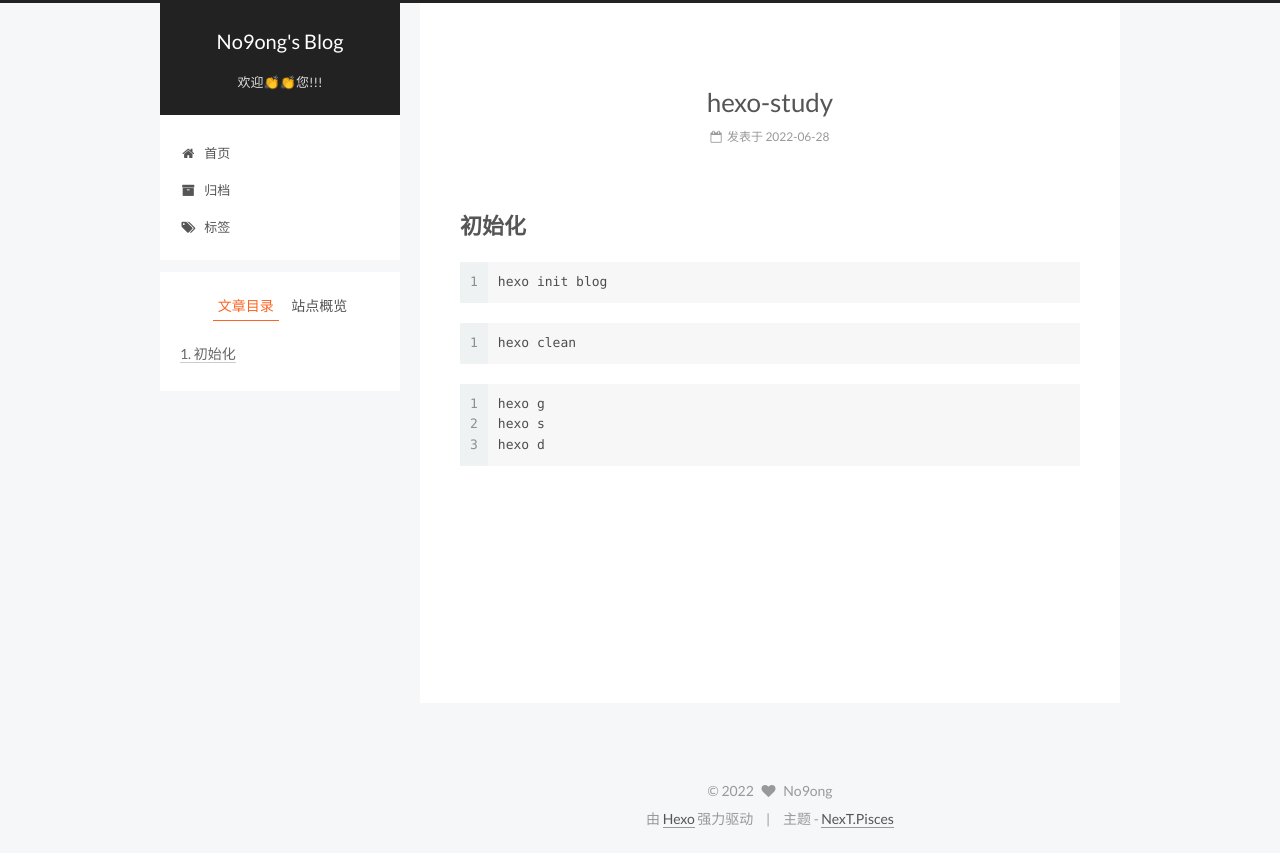
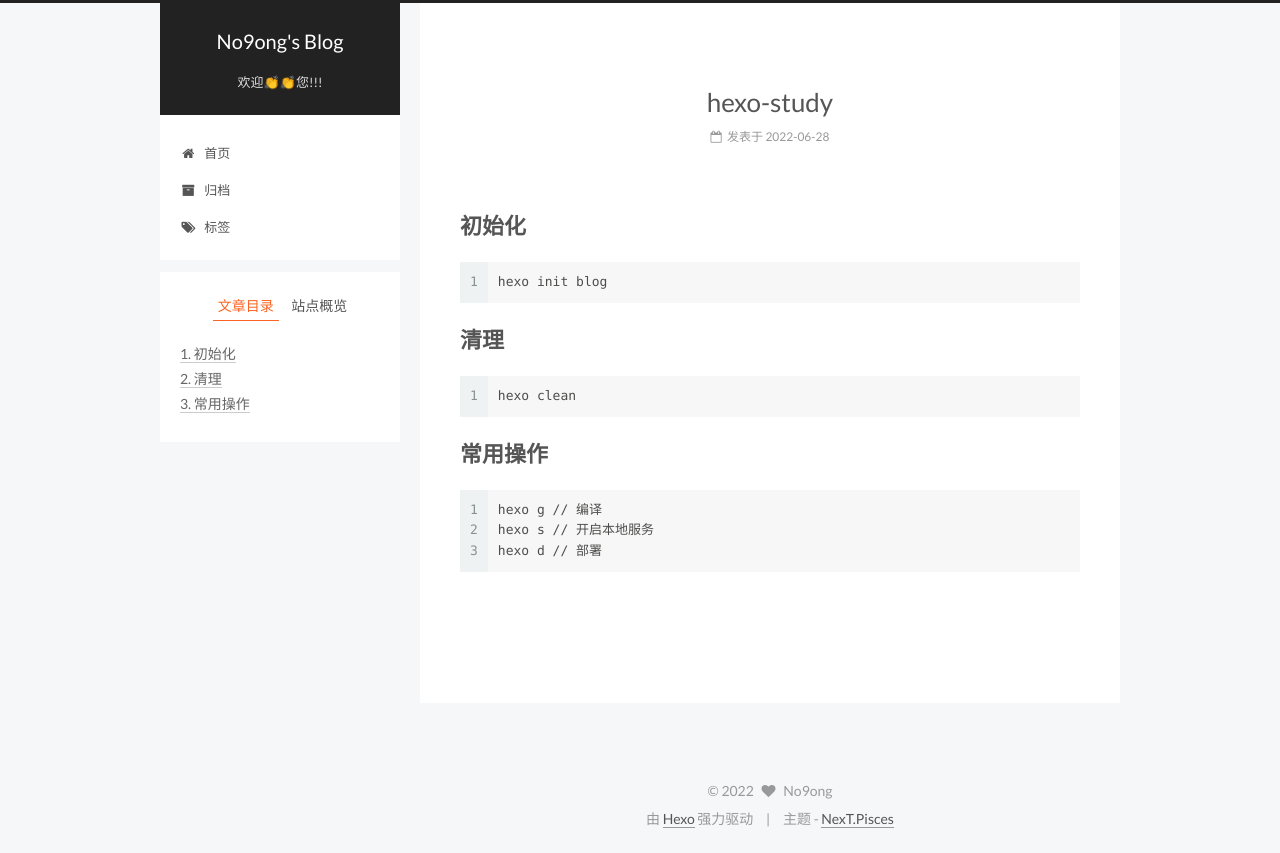
Before and after one commit to no9ong/no9ong.github.io, a plain HTML site: page 2022/06/28/hexo-study/index.html in a window 1280 px wide. Drawn offline with Linux system fonts and the light colour scheme.

Commit message:
Site updated: 2022-06-28 01:44:27

```diff
--- a/2022/06/28/hexo-study/index.html
+++ b/2022/06/28/hexo-study/index.html
@@ -94,15 +94,15 @@
 
 
 
-<meta name="description" content="初始化1hexo init blog  1hexo clean   123hexo ghexo shexo d">
+<meta name="description" content="初始化1hexo init blog 清理1hexo clean  常用操作123hexo g &#x2F;&#x2F; 编译hexo s &#x2F;&#x2F; 开启本地服务hexo d &#x2F;&#x2F; 部署">
 <meta property="og:type" content="article">
 <meta property="og:title" content="hexo-study">
 <meta property="og:url" content="https://no9ong.github.io/2022/06/28/hexo-study/index.html">
 <meta property="og:site_name" content="No9ong&#39;s Blog">
-<meta property="og:description" content="初始化1hexo init blog  1hexo clean   123hexo ghexo shexo d">
+<meta property="og:description" content="初始化1hexo init blog 清理1hexo clean  常用操作123hexo g &#x2F;&#x2F; 编译hexo s &#x2F;&#x2F; 开启本地服务hexo d &#x2F;&#x2F; 部署">
 <meta property="og:locale">
 <meta property="article:published_time" content="2022-06-27T17:24:38.000Z">
-<meta property="article:modified_time" content="2022-06-27T17:39:42.855Z">
+<meta property="article:modified_time" content="2022-06-27T17:43:44.851Z">
 <meta property="article:author" content="No9ong">
 <meta name="twitter:card" content="summary">
 
@@ -330,10 +330,8 @@
 
 
         <h1 id="初始化"><a href="#初始化" class="headerlink" title="初始化"></a>初始化</h1><figure class="highlight plaintext"><table><tr><td class="gutter"><pre><span class="line">1</span><br></pre></td><td class="code"><pre><span class="line">hexo init blog</span><br></pre></td></tr></table></figure>
-
-<figure class="highlight plaintext"><table><tr><td class="gutter"><pre><span class="line">1</span><br></pre></td><td class="code"><pre><span class="line">hexo clean </span><br></pre></td></tr></table></figure>
-
-<figure class="highlight plaintext"><table><tr><td class="gutter"><pre><span class="line">1</span><br><span class="line">2</span><br><span class="line">3</span><br></pre></td><td class="code"><pre><span class="line">hexo g</span><br><span class="line">hexo s</span><br><span class="line">hexo d</span><br></pre></td></tr></table></figure>
+<h1 id="清理"><a href="#清理" class="headerlink" title="清理"></a>清理</h1><figure class="highlight plaintext"><table><tr><td class="gutter"><pre><span class="line">1</span><br></pre></td><td class="code"><pre><span class="line">hexo clean </span><br></pre></td></tr></table></figure>
+<h1 id="常用操作"><a href="#常用操作" class="headerlink" title="常用操作"></a>常用操作</h1><figure class="highlight plaintext"><table><tr><td class="gutter"><pre><span class="line">1</span><br><span class="line">2</span><br><span class="line">3</span><br></pre></td><td class="code"><pre><span class="line">hexo g // 编译</span><br><span class="line">hexo s // 开启本地服务</span><br><span class="line">hexo d // 部署</span><br></pre></td></tr></table></figure>
 
 
     </div>
@@ -466,7 +464,7 @@
 
 
 
-              <div class="post-toc-content"><ol class="nav"><li class="nav-item nav-level-1"><a class="nav-link" href="#%E5%88%9D%E5%A7%8B%E5%8C%96"><span class="nav-number">1.</span> <span class="nav-text">初始化</span></a></li></ol></div>
+              <div class="post-toc-content"><ol class="nav"><li class="nav-item nav-level-1"><a class="nav-link" href="#%E5%88%9D%E5%A7%8B%E5%8C%96"><span class="nav-number">1.</span> <span class="nav-text">初始化</span></a></li><li class="nav-item nav-level-1"><a class="nav-link" href="#%E6%B8%85%E7%90%86"><span class="nav-number">2.</span> <span class="nav-text">清理</span></a></li><li class="nav-item nav-level-1"><a class="nav-link" href="#%E5%B8%B8%E7%94%A8%E6%93%8D%E4%BD%9C"><span class="nav-number">3.</span> <span class="nav-text">常用操作</span></a></li></ol></div>
 
 
           </div>
--- a/css/main.css
+++ b/css/main.css
@@ -1808,7 +1808,7 @@ pre .javascript .function {
   width: 4px;
   height: 4px;
   border-radius: 50%;
-  background: #d5a8cc;
+  background: #fa2bc2;
 }
 .links-of-blogroll {
   font-size: 13px;
```
Also changed, not shown: index.html (+2 -4 lines).
